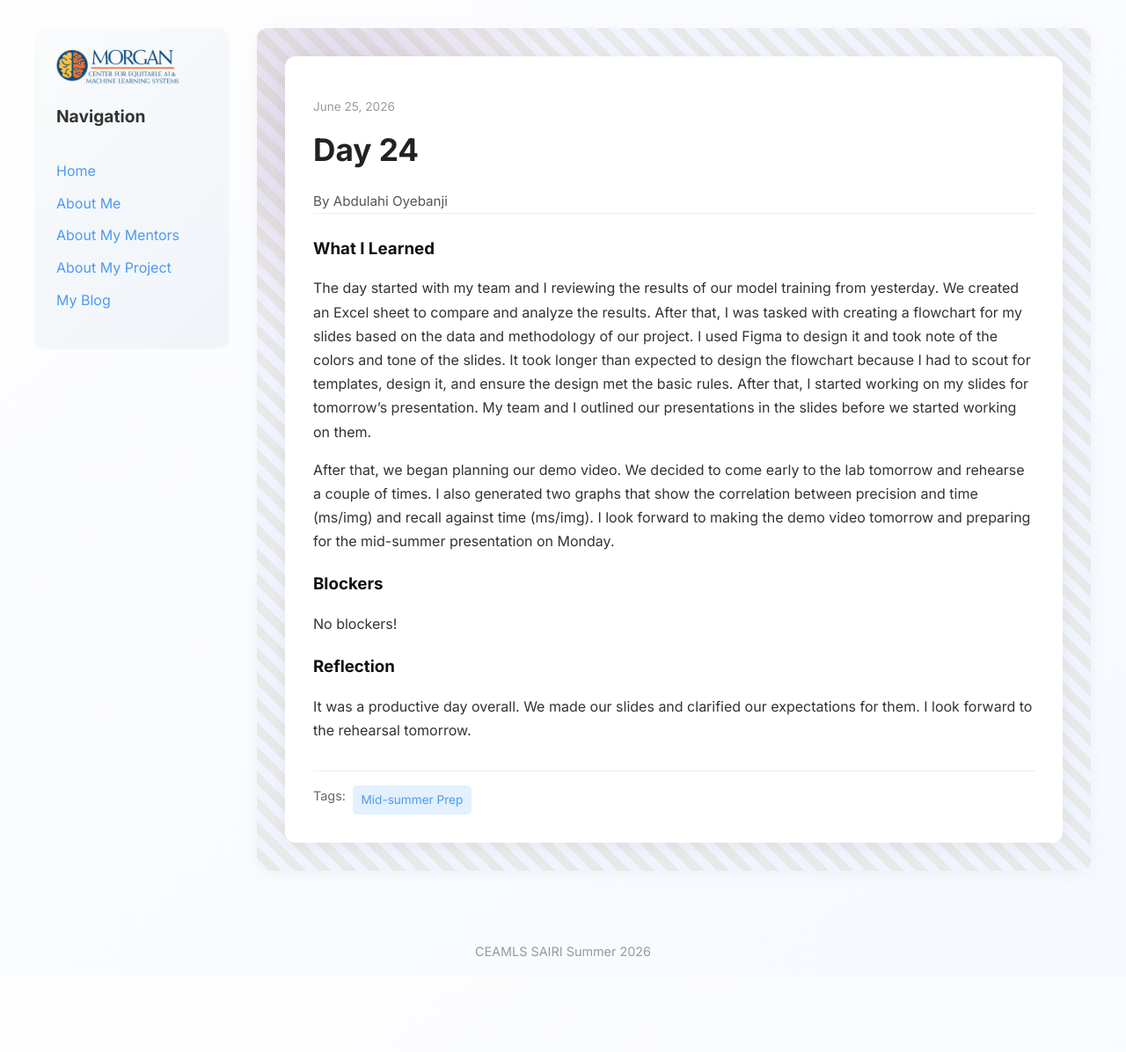
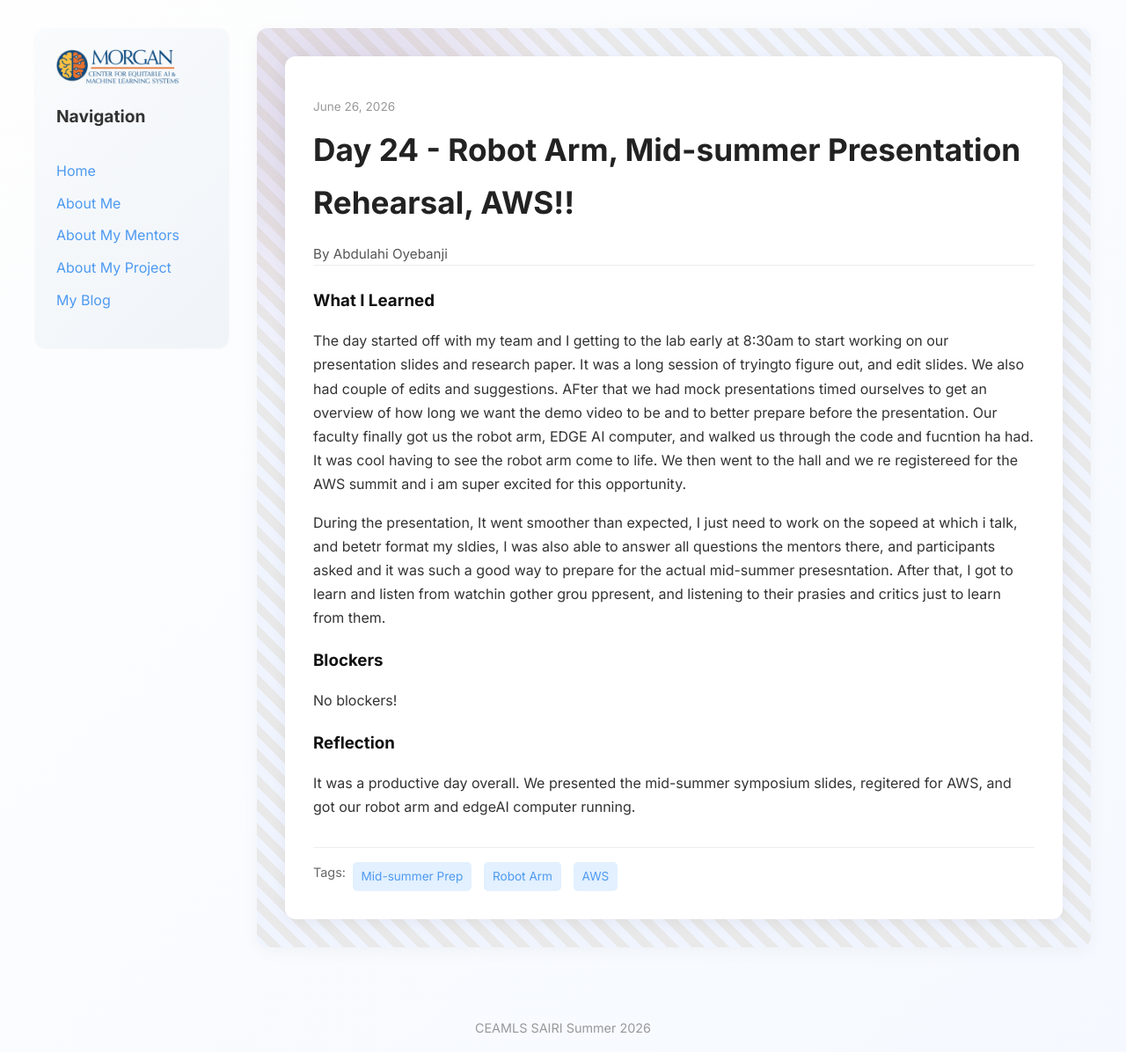
Before and after one commit to abdulahi-banji/abdulahi-banjiceamls26.github.io, a Jekyll site: the page built from _posts/2026-06-26-day-24.md, in a window 1280 px wide. Shown: the whole page at 88% size. Built offline with Jekyll 4.4.1, drawn with Linux system fonts in a browser that asks for light colours; before the commit the page ends 1109 px from its top, so only the background shows below that.

Commit message:
day 24 draft

```diff
--- a/_posts/2026-06-26-day-24.md
+++ b/_posts/2026-06-26-day-24.md
@@ -1,18 +1,18 @@
 ---
 layout: post
-title: "Day 24"
-date: "2026-06-25 00:00:00"
-permalink: /day23.html
-tags: ["Mid-summer Prep"]
+title: "Day 24 - Robot Arm, Mid-summer Presentation Rehearsal, AWS!!"
+date: "2026-06-26 00:00:00"
+permalink: /day24.html
+tags: ["Mid-summer Prep","Robot Arm", "AWS"]
 
 what_i_learned: |
-  The day started with my team and I reviewing the results of our model training from yesterday. We created an Excel sheet to compare and analyze the results. After that, I was tasked with creating a flowchart for my slides based on the data and methodology of our project. I used Figma to design it and took note of the colors and tone of the slides. It took longer than expected to design the flowchart because I had to scout for templates, design it, and ensure the design met the basic rules. After that, I started working on my slides for tomorrow's presentation. My team and I outlined our presentations in the slides before we started working on them.
+  The day started off with my team and I getting to the lab early at 8:30am to start working on our presentation slides and research paper. It was a long session of tryingto figure out, and edit slides. We also had couple of edits and suggestions. AFter that we had mock presentations timed ourselves to get an overview of how long we want the demo video to be and to better prepare before the presentation. Our faculty finally got us the robot arm, EDGE AI computer, and walked us through the code and fucntion ha had. It was cool having to see the robot arm come to life.  We then went to the hall and we re registereed for the AWS summit and i am super excited for this opportunity.
 
-  After that, we began planning our demo video. We decided to come early to the lab tomorrow and rehearse a couple of times. I also generated two graphs that show the correlation between precision and time (ms/img) and recall against time (ms/img). I look forward to making the demo video tomorrow and preparing for the mid-summer presentation on Monday.
+  During the presentation, It went smoother than expected, I just need to work on the sopeed at which i talk, and betetr format my sldies, I was also able to answer all questions the mentors there, and participants asked and it was such a good way to prepare for the actual mid-summer presesntation. After that, I got to learn and listen from watchin gother grou ppresent, and listening to their prasies and critics just to learn from them.
 
 blockers: |
   No blockers!
 
 reflection: |
-  It was a productive day overall. We made our slides and clarified our expectations for them. I look forward to the rehearsal tomorrow.
+  It was a productive day overall. We presented the mid-summer symposium slides, regitered for AWS, and got our robot arm and edgeAI computer running.
 ---
```
